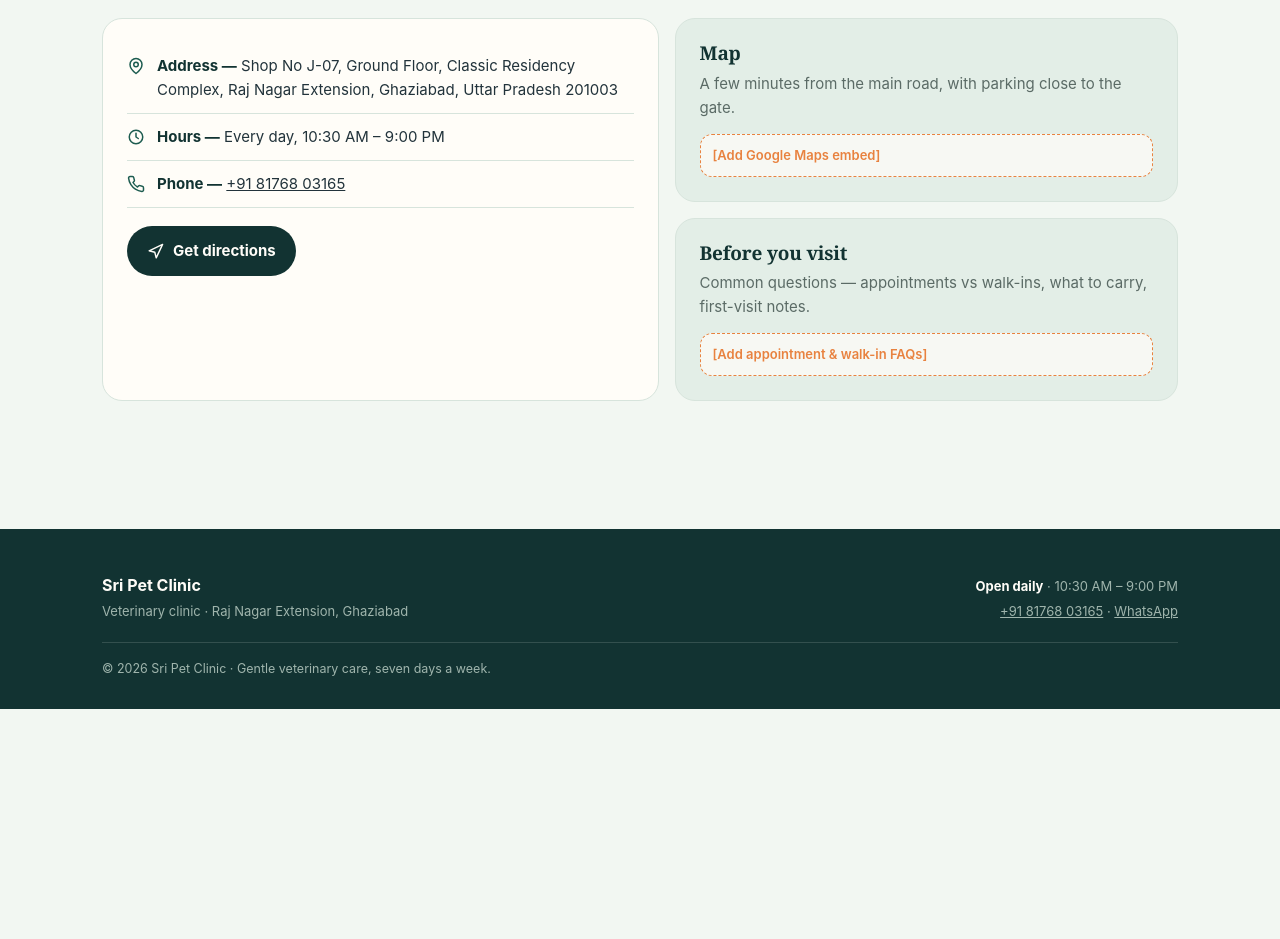
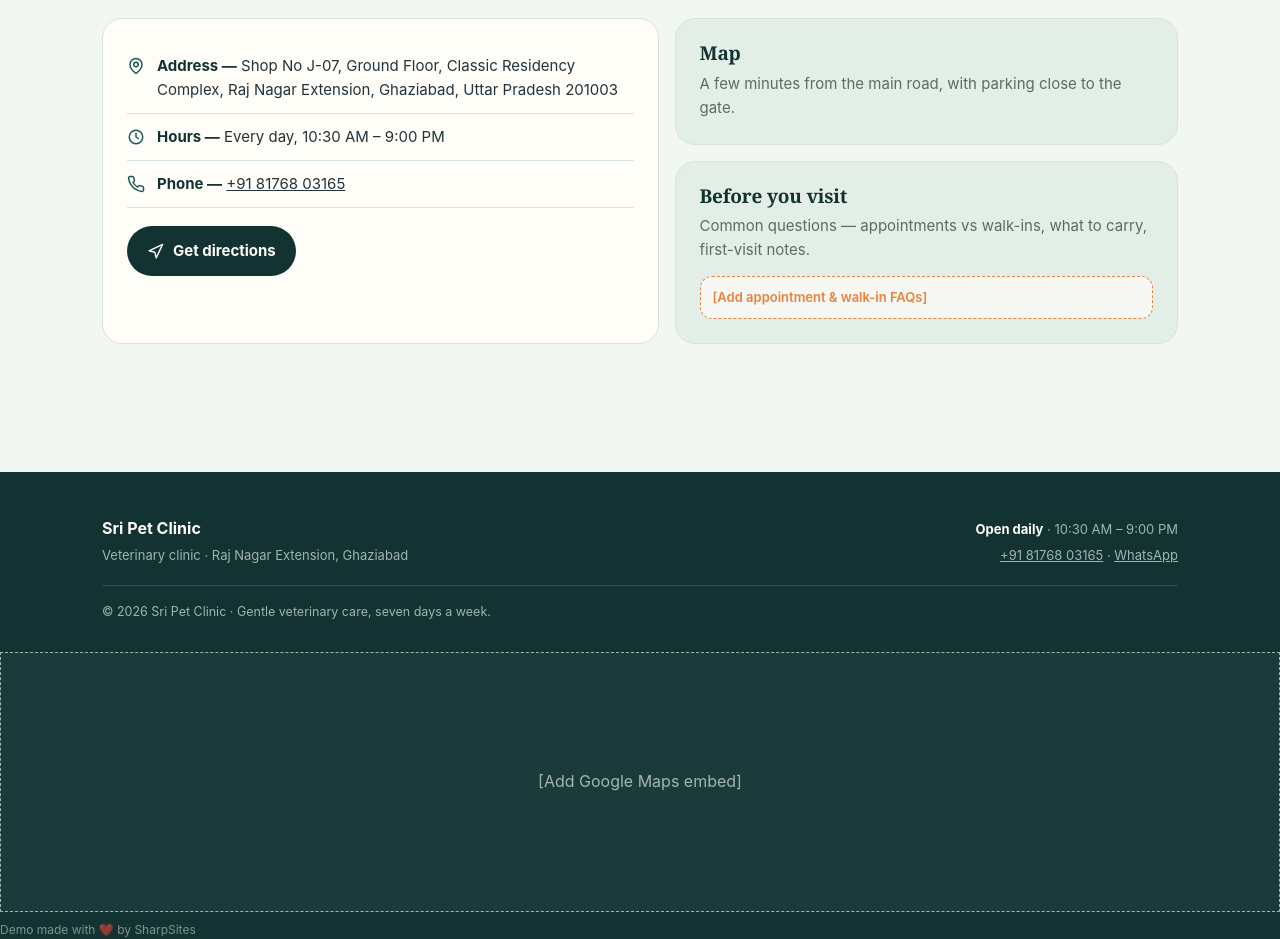
Before and after one commit to SharpSites-demo/sri-pet-clinic-demo, a plain HTML site: page index.html in a window 1280 px wide. Shown: the part 3360-4299 px from the top of the page. Before the commit the page ends 4069 px from the top, so only its background shows below. Drawn offline with nearby package versions, Linux system fonts and the light colour scheme.

Commit message:
Deploy index.html

```diff
--- a/index.html
+++ b/index.html
@@ -393,7 +393,7 @@
           <div class="slot">
             <h3>Map</h3>
             <p>A few minutes from the main road, with parking close to the gate.</p>
-            <div class="ph" style="background:rgba(255,253,248,.7)">[Add Google Maps embed]</div>
+
           </div>
           <div class="slot">
             <h3>Before you visit</h3>
@@ -417,6 +417,9 @@
     </div>
     <div class="mini">© 2026 Sri Pet Clinic · Gentle veterinary care, seven days a week.</div>
   </div>
+
+<div class="nina-footer-map" style="width:100%;min-height:260px;display:flex;align-items:center;justify-content:center;border:1px dashed currentColor;background:rgba(255,255,255,.04);">[Add Google Maps embed]</div>
+<p class="nina-footer-credit" style="font-size:12px;line-height:1.4;opacity:.75;margin:10px 0 0;">Demo made with ❤️ by SharpSites</p>
 </footer>
 
 <a class="btn btn-wa wa-fab" href="https://wa.me/918176803165?text=Hi%20Sri%20Pet%20Clinic%2C%20I%27d%20like%20to%20book%20an%20appointment%20for%20my%20pet." target="_blank" rel="noopener" aria-label="Book an appointment on WhatsApp">
```
